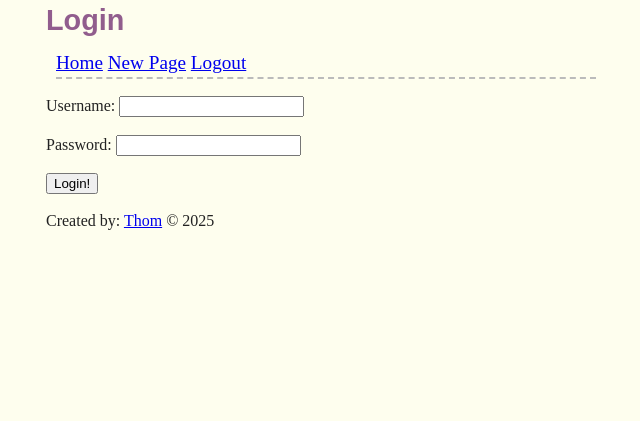
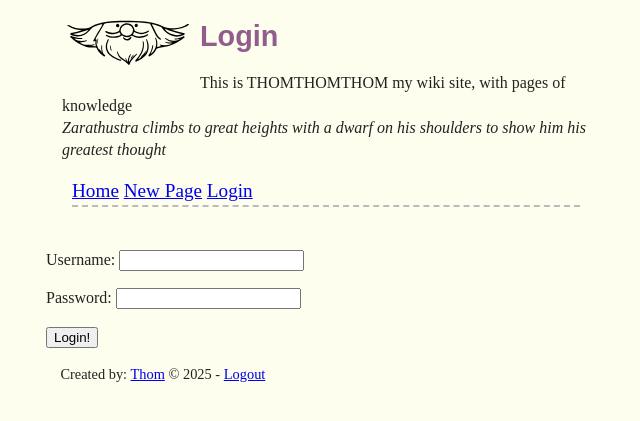
Before and after one commit to Thom2503/thomthomthom, a PHP site: page /login.php in a window 1280 px wide. Shown: the top 421 px of the page, without its empty margins (314-954 px from the left). Run offline with PHP 8.4, Linux system fonts and the light colour scheme; data comes from the database, SQL or seed files in the repository; both versions use the stored data as it was after the commit.

Commit message:
fixed index for the public and the header added an image as well

```diff
--- a/common.php
+++ b/common.php
@@ -88,11 +88,14 @@ function htHeader(string $htTitle = ""): string {
 	$htOut .= "</head>\n";
 	$htOut .= "<body>\n";
 	$htOut .= "<header>\n";
+	$htOut .= "<img src='static/icon128x128.svg' />";
 	$htOut .= "<h1>".$htTitle."</h1>";
+	$htOut .= "<p>This is THOMTHOMTHOM my wiki site, with pages of knowledge<br>\n";
+	$htOut .= "<em>Zarathustra climbs to great heights with a dwarf on his shoulders to show him his greatest thought</em></p>\n";
 	$htOut .= "<nav>\n";
 	$htOut .= "<a href='index.php'>Home</a>\n";
 	$htOut .= "<a href='page.php'>New Page</a>\n";
-	$htOut .= "<a href='login.php?logout=1'>Logout</a>\n";
+	$htOut .= "<a href='login.php'>Login</a>\n";
 	$htOut .= "</nav>\n";
 	$htOut .= "</header>\n";
 	$htOut .= "<main>\n";
@@ -107,7 +110,8 @@ function htHeader(string $htTitle = ""): string {
 function htFooter(): string {
 	$htOut = "";
 	$htOut .= "</main>\n";
-	$htOut .= "<footer>Created by: <a href='https://thomveldhuis.xyz'>Thom</a> &copy; 2025</footer>\n";
+	$htOut .= "<footer>Created by: <a href='https://thomveldhuis.xyz'>Thom</a> &copy; 2025 - \n";
+	$htOut .= "<a href='login.php?logout=1'>Logout</a></footer>\n";
 	$htOut .= "</body>\n";
 	$htOut .= "</html>\n";
 	return $htOut;
--- a/style/index.css
+++ b/style/index.css
@@ -34,18 +34,35 @@ pre {
 	word-wrap: break-word;
 }
 
+header {
+	padding: 1em;
+	border: none;
+}
+
 header h1 {
 	margin: 0;
 }
 
 header img {
 	width: 128px;
+	float: left;
+	margin: 0 10px 10px 0;
+}
+
+img, figure img {
+	max-width: 100%;
 }
 
 nav {
 	font-size: 1.2em;
 	margin: 10px;
 	border-bottom: 2px dashed #bbb;
+}
+
+footer {
+	margin: 1em;
+	font-size: .9em;
+	color: #222;
 }
 
 @media only screen and (max-width: 600px) {
```
Also changed, not shown: index.php (+15 -10 lines), page.php (+12 -8 lines), db.sqlite, static/icon128x128.svg (added).
